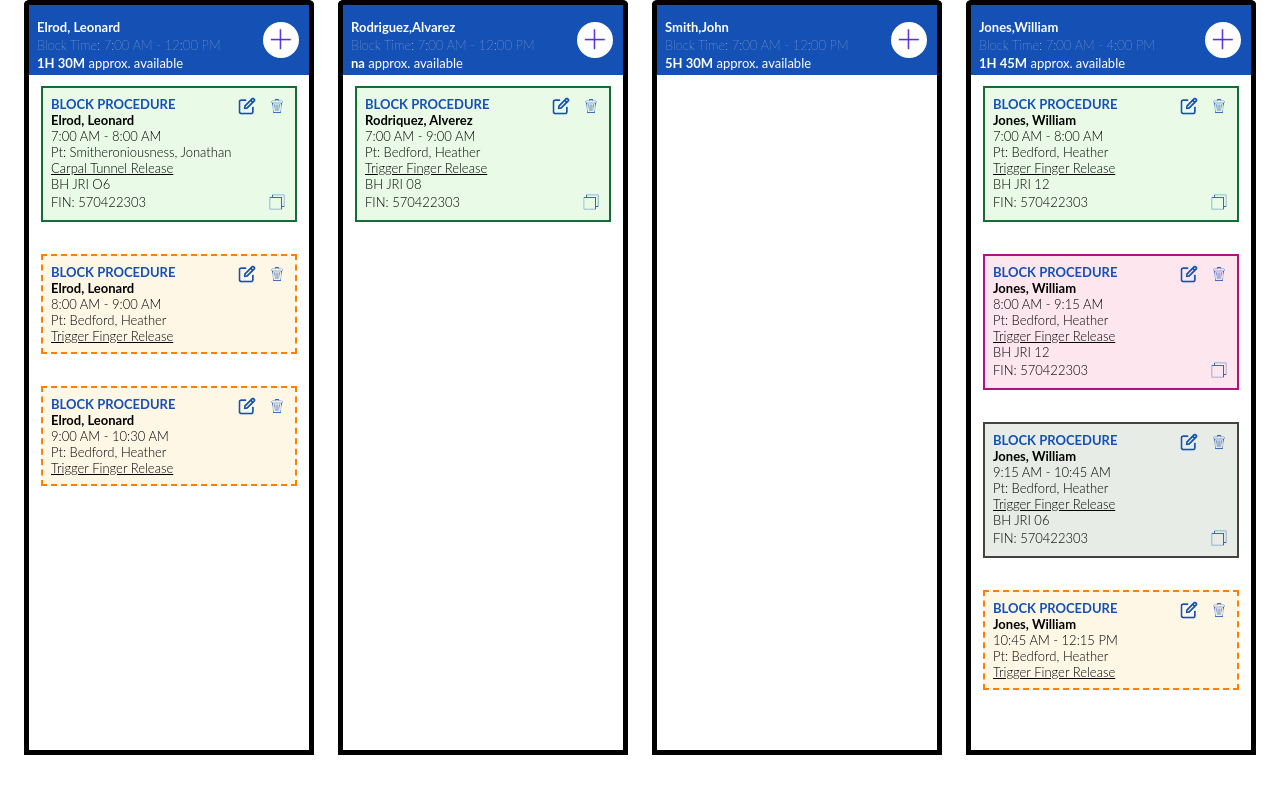
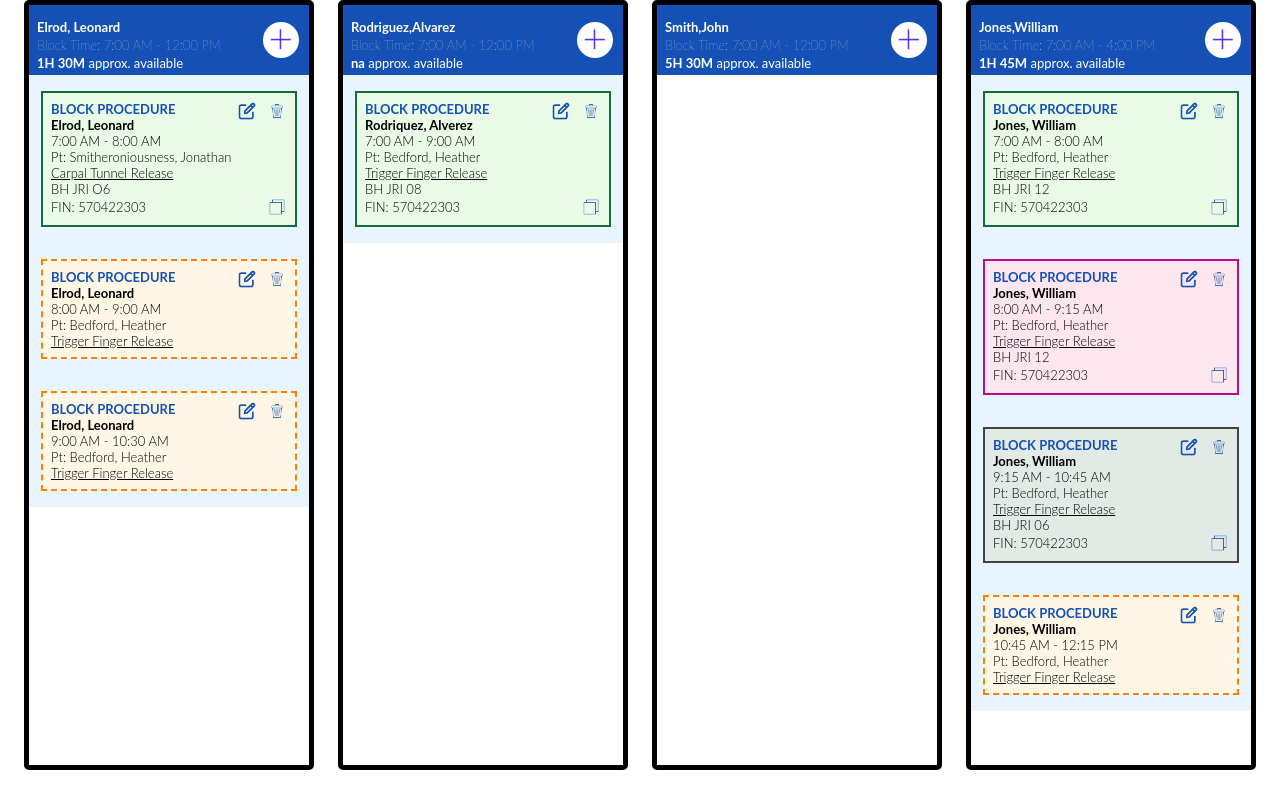
Before and after one commit to dmartin5150/SSMScheduling, a React (Create React App) app: page / in a window 1280 px wide. Built offline with nearby package versions, Linux system fonts and the light colour scheme.

Commit message:
updateing column headers

```diff
--- a/src/components/ProviderColumn/ProcedureContainer/ProcedureContainer.css
+++ b/src/components/ProviderColumn/ProcedureContainer/ProcedureContainer.css
@@ -3,11 +3,10 @@
     flex-direction: column;
     align-items: flex-start;
 
-    border: 5px solid black;
-    border-top:none;
-    height:85%;
-    margin-top: -5px;
+}
 
+.procedure-container.show-outline {
+    background-color: #E8F5FE;
 }
 
 .block {
--- a/src/components/ProviderColumn/ProcedureContainer/ProcedureContainer.tsx
+++ b/src/components/ProviderColumn/ProcedureContainer/ProcedureContainer.tsx
@@ -1,20 +1,27 @@
-import React from 'react';
+import React, {useState, useEffect} from 'react';
 import { Procedure } from '../../../data/datatypes/procedure';
 import ProcedureCard from '../../ProcedureCard/ProcedureCard';
 import './ProcedureContainer.css';
 
 interface ProcedureContainerProps {
-    procedures:Procedure[];
+    procedure:Procedure;
 }
 
-const ProcedureContainer: React.FC<ProcedureContainerProps> = ({procedures}) => {
+const ProcedureContainer: React.FC<ProcedureContainerProps> = ({procedure}) => {
+
+    const [showBlockOutline, setShowBlockOutline] = useState('')
+
+    useEffect(()=> {
+        if (procedure.inBlock) {
+            setShowBlockOutline('show-outline')
+        } else {
+            setShowBlockOutline('')
+        }
+    })
+
     return (
-        <div className='procedure-container'>
-        {
-            procedures.map((procedure) => {
-                return <ProcedureCard procedure={procedure} key={procedure.procedureId} />
-            })
-        }
+        <div className={`procedure-container ${showBlockOutline} `}>
+            <ProcedureCard procedure={procedure} key={procedure.procedureId} />
         </div>
     )
 }
--- a/src/components/ProviderColumn/ProviderColumn.css
+++ b/src/components/ProviderColumn/ProviderColumn.css
@@ -1,4 +1,7 @@
 .provider-column {
-    height:100vh;
+    height:95vh;
     max-width:25%;
+    border: 5px solid black;
+    border-radius: 5px;
+    overflow-y:scroll;
 }
--- a/src/components/ProviderColumn/ProviderColumn.tsx
+++ b/src/components/ProviderColumn/ProviderColumn.tsx
@@ -1,5 +1,5 @@
 import React  from "react";
-import ProviderColumnHeader from "./ProviderColumnHeader/ProviderColumnHeader";
+import BlockColumnHeader from "./ProviderColumnHeader/BlockColumnHeader";
 import ProcedureContainer from "./ProcedureContainer/ProcedureContainer";
 import { Provider } from "../../data/datatypes/provider";
 import { Block } from "../../data/datatypes/block";
@@ -20,8 +20,10 @@ interface ProviderColumnProps {
 const ProviderColumn: React.FC<ProviderColumnProps> = ({provider,block, procedures}) => {
     return (
         <div className='provider-column'>
-            <ProviderColumnHeader provider={provider} block={block} />
-            <ProcedureContainer procedures={procedures} />
+            <BlockColumnHeader provider={provider} block={block} />
+            {procedures.map((procedure) => {
+                    return <ProcedureContainer procedure={procedure} />
+            })}
         </div>
     )
 }
--- a/src/components/ProviderColumn/ProviderColumnHeader/ProviderColumnHeader.css
+++ b/src/components/ProviderColumn/ProviderColumnHeader/BlockColumnHeader.css
@@ -2,7 +2,6 @@
     background-color: #1551B4;
 
     color:white;
-    border-radius: 5px;
     min-width:280px;
     height:70px;
     text-align: left;
@@ -12,8 +11,7 @@
     flex-direction: row;
     justify-content: space-between;
     align-items: center;
-    border:5px solid black;
-    border-bottom:none;
+
 
     .provider-column-header-data {
         display:flex;
--- /dev/null
+++ b/src/components/ProviderColumn/ProviderColumnHeader/BlockColumnHeader.tsx
@@ -0,0 +1,29 @@
+import React from 'react';
+import { Provider } from '../../../data/datatypes/provider';
+import { Block } from '../../../data/datatypes/block';
+import AddButton from '../AddButton/AddButton';
+import './BlockColumnHeader.css';
+
+
+interface ProviderColumnHeaderProps  {
+    provider:Provider,
+    block: Block
+}
+
+
+
+const BlockColumnHeader: React.FC<ProviderColumnHeaderProps> = ({provider, block}) => {
+    return(
+        <div className='provider-column-header'>
+            <div className='provider-column-header-data'>
+                <p className='provider-column-header-name'><b>{provider.providerName}</b></p>
+                <p className='provider-column-header-time'>Block Time: {block.timeString}</p>
+                <p className='provider-column-header-available'><b>{block.availableTime}</b> approx. available</p>
+            </div>
+            <div className='provider-column-header-button'>
+                <AddButton />
+            </div>
+        </div>
+    );
+}
+export default BlockColumnHeader
--- a/src/components/ProviderColumn/ProviderColumnHeader/ProviderColumnHeader.tsx
+++ b/src/components/ProviderColumn/ProviderColumnHeader/BlockReleaseHeader.tsx
@@ -2,7 +2,7 @@ import React from 'react';
 import { Provider } from '../../../data/datatypes/provider';
 import { Block } from '../../../data/datatypes/block';
 import AddButton from '../AddButton/AddButton';
-import './ProviderColumnHeader.css';
+import './BlockColumnHeader.css';
 
 
 interface ProviderColumnHeaderProps  {
@@ -12,13 +12,19 @@ interface ProviderColumnHeaderProps  {
 
 
 
-const ProviderColumnHeader: React.FC<ProviderColumnHeaderProps> = ({provider, block}) => {
+const BlockReleaseHeader: React.FC<ProviderColumnHeaderProps> = ({provider, block}) => {
     return(
         <div className='provider-column-header'>
             <div className='provider-column-header-data'>
                 <p className='provider-column-header-name'><b>{provider.providerName}</b></p>
                 <p className='provider-column-header-time'>Block Time: {block.timeString}</p>
-                <p className='provider-column-header-available'><b>{block.availableTime}</b> approx. available</p>
+                <div className='provider-column-header-released'>
+                    <div>
+                        <div className='provider-column-header-image-container'>
+                            <img src=
+                        </div>
+                        <b className='released-message'>Block Released</b>
+                </div>
             </div>
             <div className='provider-column-header-button'>
                 <AddButton />
@@ -26,4 +32,4 @@ const ProviderColumnHeader: React.FC<ProviderColumnHeaderProps> = ({provider, bl
         </div>
     );
 }
-export default ProviderColumnHeader
+export default BlockReleaseHeader
```
Also changed, not shown: public/released.png (added), src/components/ProviderColumn/ProviderColumnHeader/BlockReleaseHeader.css (added).
